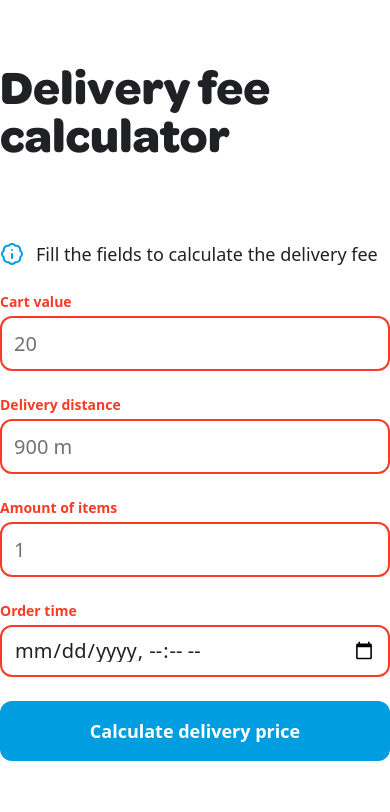
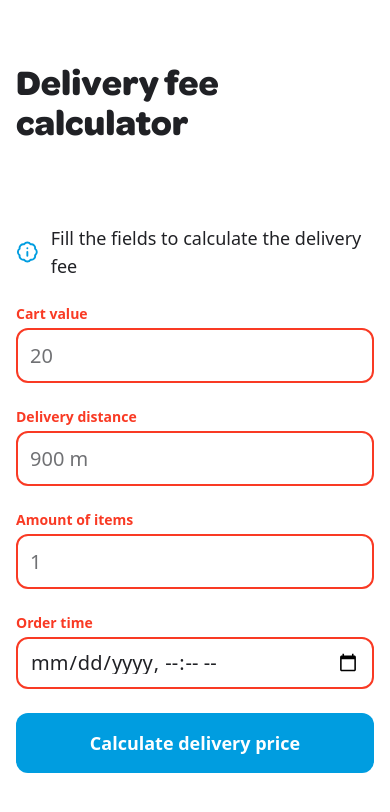
Before and after one commit to steezydev/wolt-2024-fee-calculator, a React (Vite) app: page / in a window 390 px wide. Shown: the top 812 px of the page. Built offline with nearby package versions, Linux system fonts and the light colour scheme.

Commit message:
add few mobile styles

```diff
--- a/src/components/typography/H1.tsx
+++ b/src/components/typography/H1.tsx
@@ -5,7 +5,7 @@ const H1 = ({ children, className }: TypographyProps) => {
   return (
     <h1
       className={classNames(
-        'font-display text-5xl font-bold text-black dark:text-white subpixel-antialiased',
+        'font-display text-4xl sm:text-5xl font-bold text-black dark:text-white subpixel-antialiased',
         className
       )}
     >
--- a/src/styles/index.css
+++ b/src/styles/index.css
@@ -12,7 +12,7 @@
 
 @layer base {
     body {
-        @apply m-auto max-w-xl;
+        @apply m-auto px-4 sm:max-w-xl sm:p-0;
     }
     html {
         @apply bg-white dark:bg-black;
```
